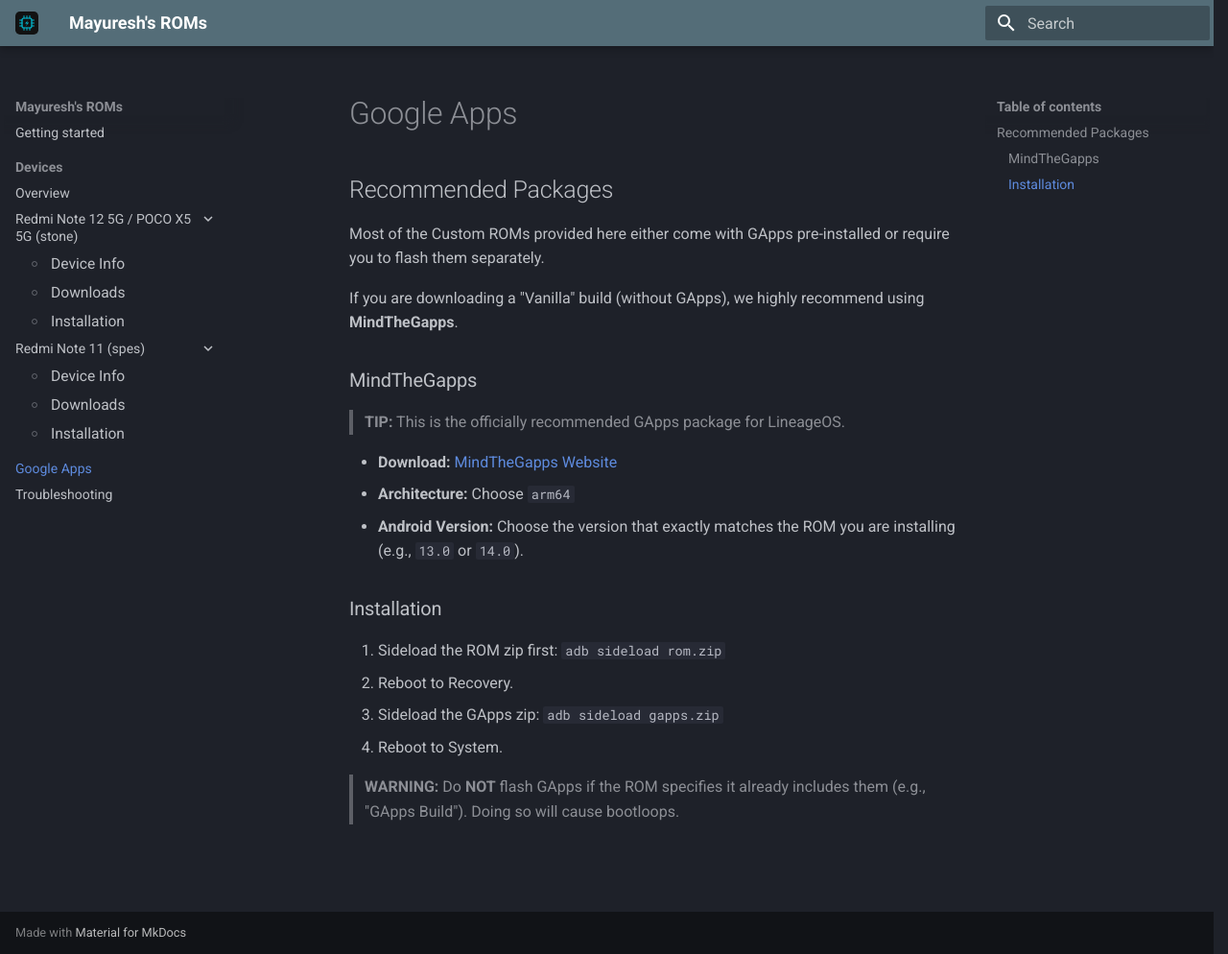
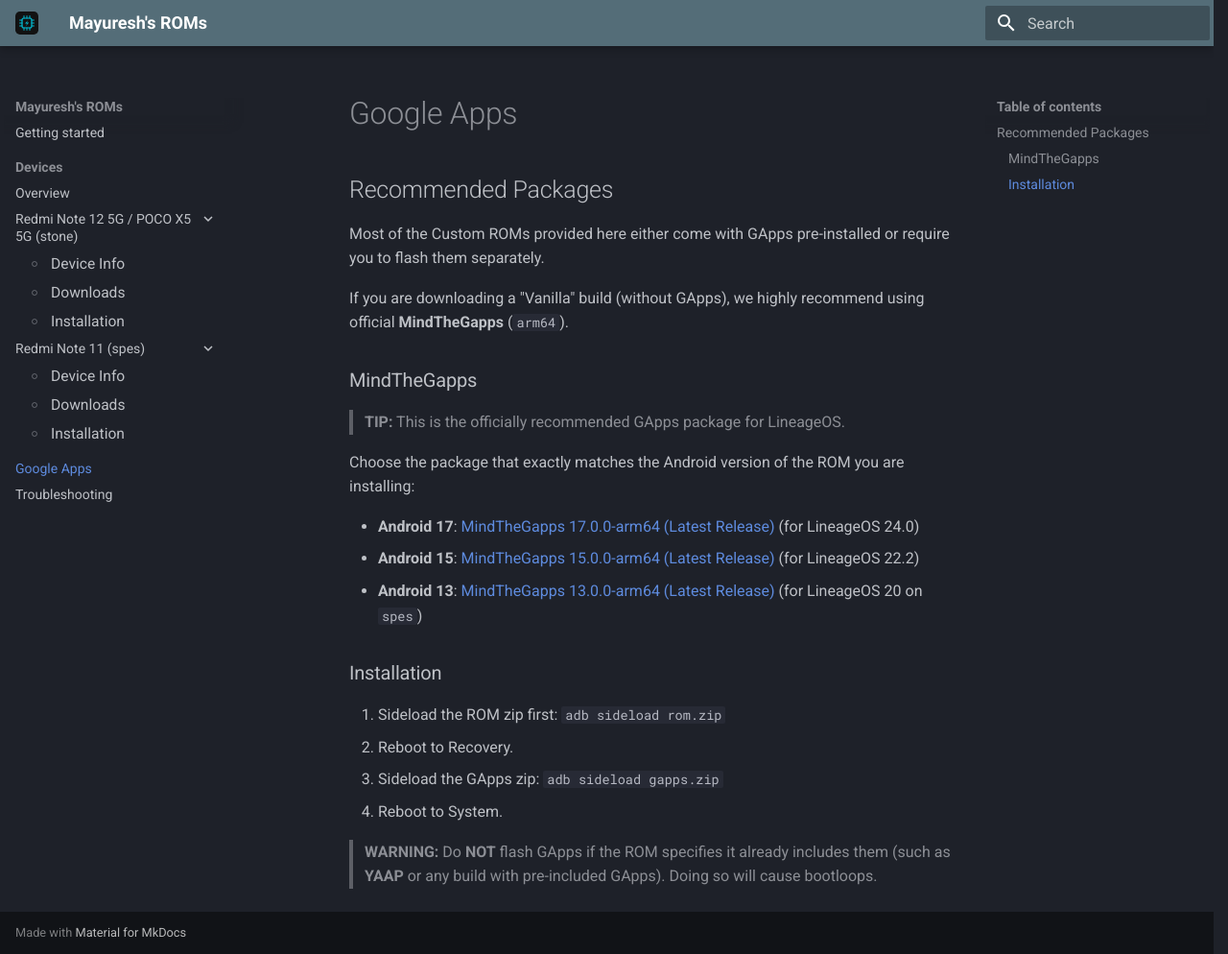
Before and after one commit to mayuresh2543/RomWiki, an MkDocs documentation site: the page built from docs/gapps.md, in a window 1280 px wide and 994 px high. Shown: the whole window at 96% size. Built offline with MkDocs 1.6.1 and Material for MkDocs 9.7.7, drawn with Linux system fonts in a browser that asks for light colours.

Commit message:
docs(gapps): link official MindTheGapps GitHub releases for Android 17, 15, and 13

```diff
--- a/docs/gapps.md
+++ b/docs/gapps.md
@@ -4,15 +4,17 @@
 
 Most of the Custom ROMs provided here either come with GApps pre-installed or require you to flash them separately.
 
-If you are downloading a "Vanilla" build (without GApps), we highly recommend using **MindTheGapps**.
+If you are downloading a "Vanilla" build (without GApps), we highly recommend using official **MindTheGapps** (`arm64`).
 
 ### MindTheGapps
 
 > **TIP:** This is the officially recommended GApps package for LineageOS.
 
-- **Download:** [MindTheGapps Website](https://mindthegapps.com/)
-- **Architecture:** Choose `arm64`
-- **Android Version:** Choose the version that exactly matches the ROM you are installing (e.g., `13.0` or `14.0`).
+Choose the package that exactly matches the Android version of the ROM you are installing:
+
+- **Android 17**: [MindTheGapps 17.0.0-arm64 (Latest Release)](https://github.com/MindTheGapps/17.0.0-arm64/releases/latest) (for LineageOS 24.0)
+- **Android 15**: [MindTheGapps 15.0.0-arm64 (Latest Release)](https://github.com/MindTheGapps/15.0.0-arm64/releases/latest) (for LineageOS 22.2)
+- **Android 13**: [MindTheGapps 13.0.0-arm64 (Latest Release)](https://github.com/MindTheGapps/13.0.0-arm64/releases/latest) (for LineageOS 20 on `spes`)
 
 ### Installation
 
@@ -21,4 +23,4 @@
 3. Sideload the GApps zip: `adb sideload gapps.zip`
 4. Reboot to System.
 
-> **WARNING:** Do **NOT** flash GApps if the ROM specifies it already includes them (e.g., "GApps Build"). Doing so will cause bootloops.
+> **WARNING:** Do **NOT** flash GApps if the ROM specifies it already includes them (such as **YAAP** or any build with pre-included GApps). Doing so will cause bootloops.
```
